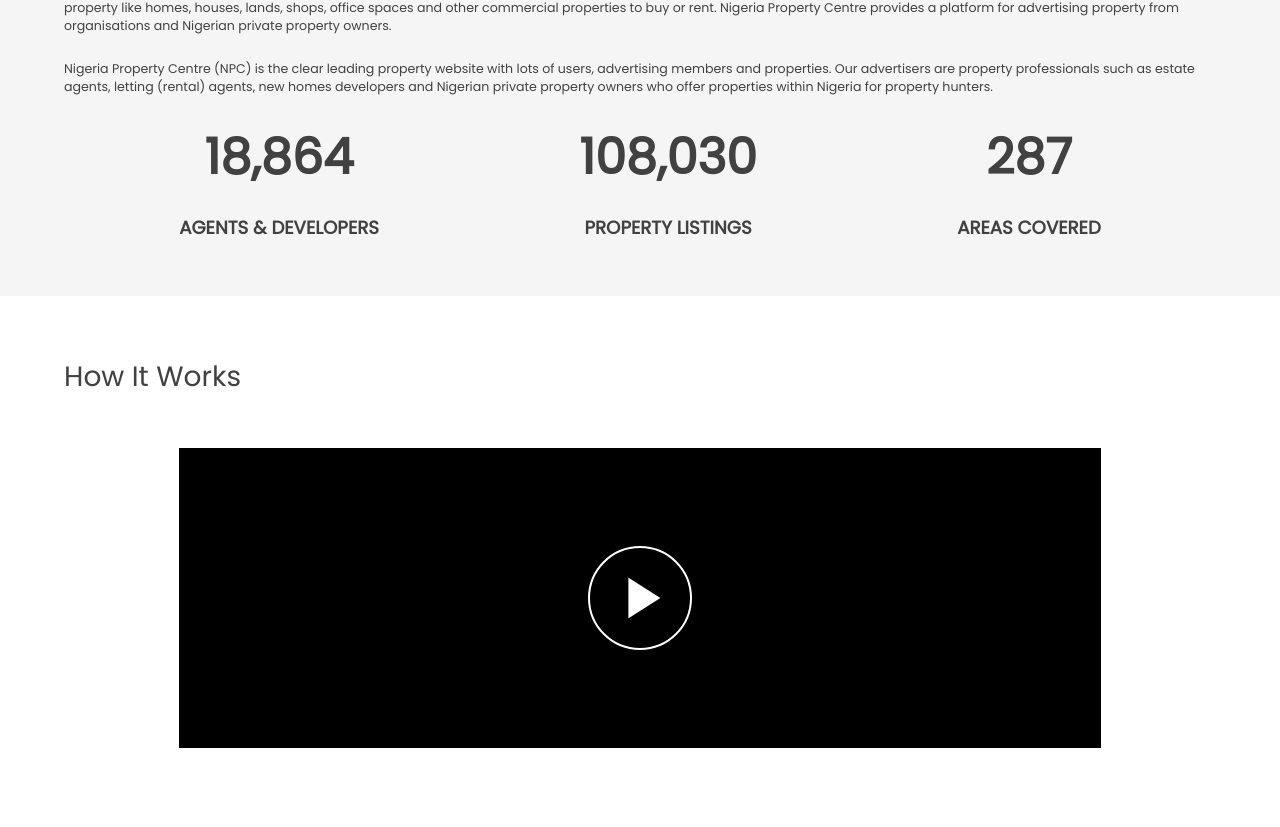
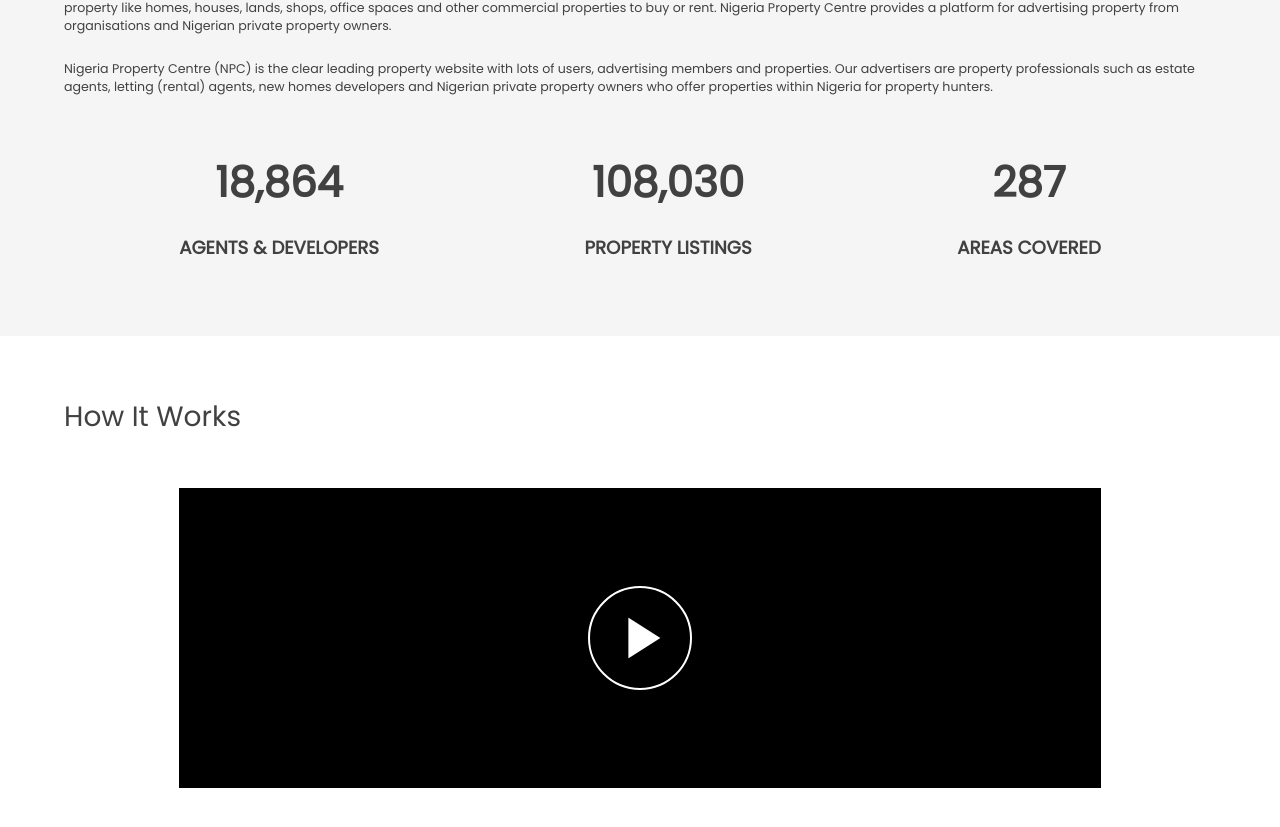
Before and after one commit to chemobrain-cpu/property, a React (Create React App) app: page / in a window 1280 px wide. Shown: the part 2307-3134 px from the top of the page. Built offline with nearby package versions, Linux system fonts and the light colour scheme.

Commit message:
'latest'

```diff
--- a/src/components/AboutSection.module.css
+++ b/src/components/AboutSection.module.css
@@ -30,16 +30,19 @@
 
 .numbercontainer {
     width: 80%;
+    padding-top: 30px;
     display: flex;
     justify-content: space-between;
 }
 
 .number {
     text-align: center;
+    margin-bottom: 20px;
 }
 
 .number h1 {
-    font-size: 3.5rem;
+    font-size: 3rem;
+
 
 }
 
```
